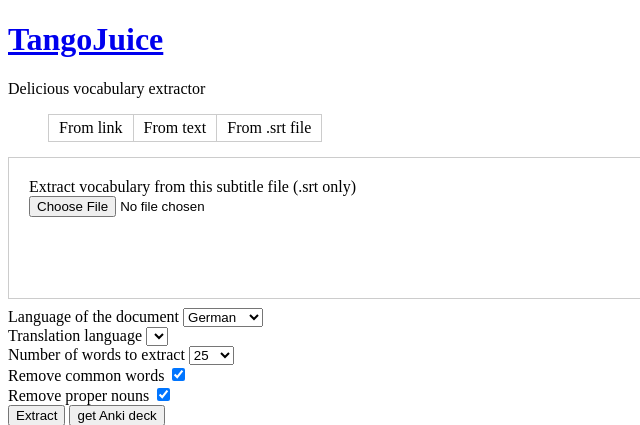
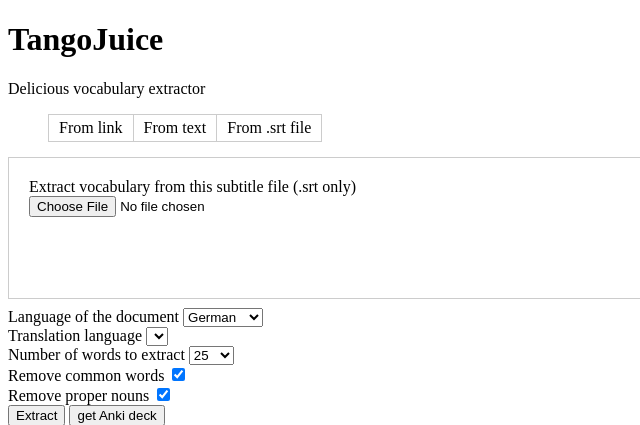
Before and after one commit to AliceAML/tangojuice, a FastAPI app: page / in a window 1280 px wide. Shown: the top 425 px of the page, without its empty margins (0-640 px from the left). Run offline with FastAPI, Linux system fonts and the light colour scheme; lists and menus that the app fills with data are empty.

Commit message:
make title black

```diff
--- a/static/style.css
+++ b/static/style.css
@@ -17,6 +17,7 @@
     font-size: 16px;
     cursor: pointer;
 }
+
 button[name="extract_txt"] {
     position: fixed;
     bottom: 10px;
@@ -27,6 +28,7 @@
     font-size: 10px;
     cursor: pointer;
 }
+
 button[name="extract_anki"] {
     position: fixed;
     bottom: 10px;
@@ -90,3 +92,8 @@
 #file_form:target {
     z-index: 1;
 }
+
+h1 a {
+    color: black;
+    text-decoration: none;
+}
```
